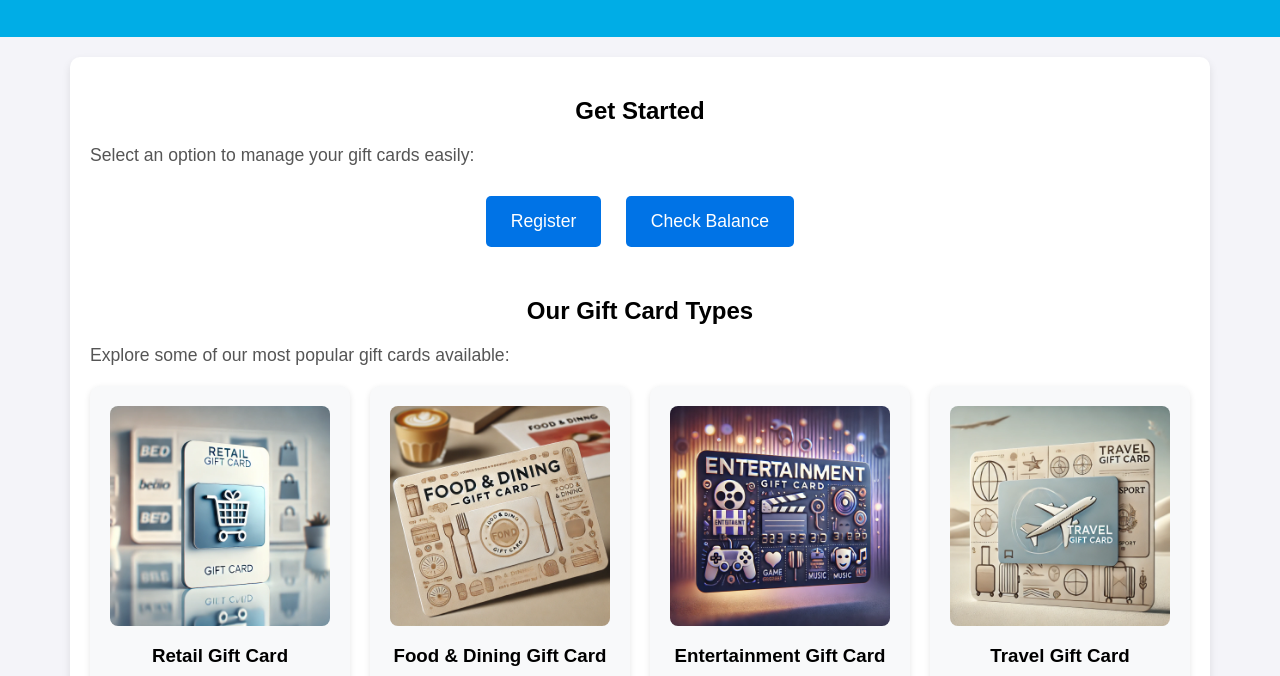
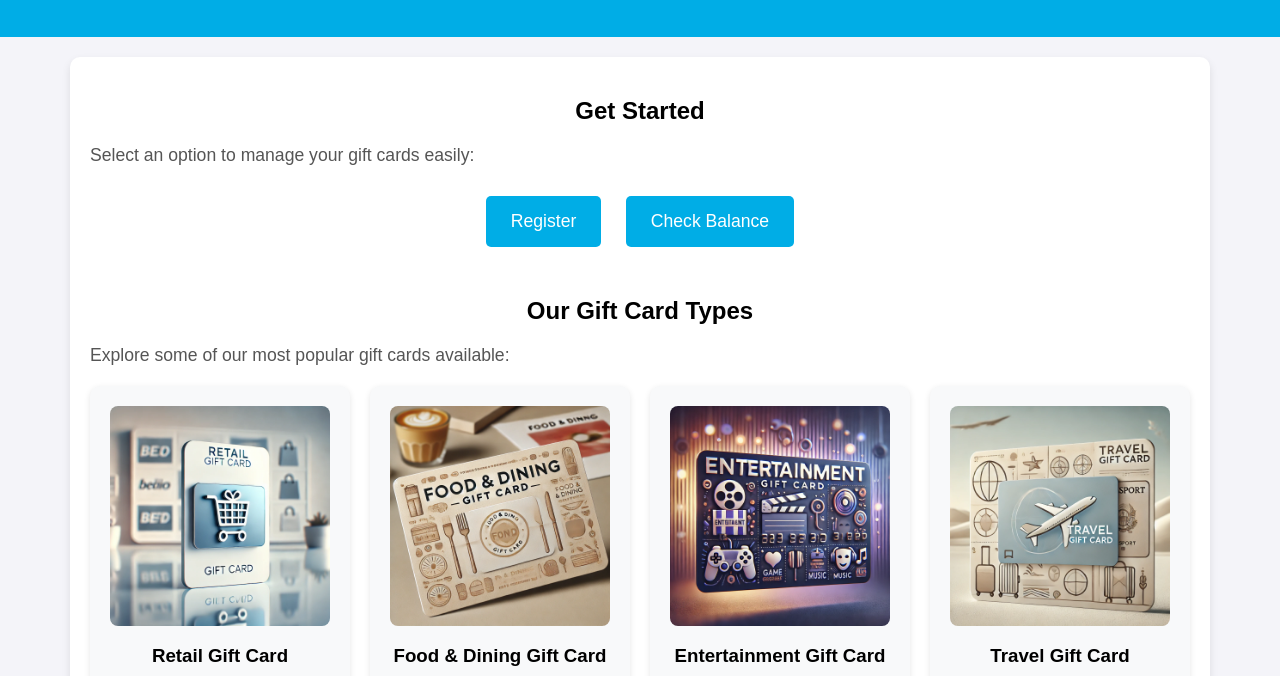
Before and after one commit to gcardmall/my, a plain HTML site: page index.html in a window 1280 px wide. Shown: the part 124-800 px from the top of the page. Drawn offline with Linux system fonts and the light colour scheme.

Commit message:
Update index.html

```diff
--- a/index.html
+++ b/index.html
@@ -52,7 +52,7 @@
             padding: 15px 25px;
             font-size: 1.1rem;
             color: #fff;
-            background-color: #0073e6;
+            background-color: #00ade6;
             border: none;
             border-radius: 5px;
             cursor: pointer;
```
